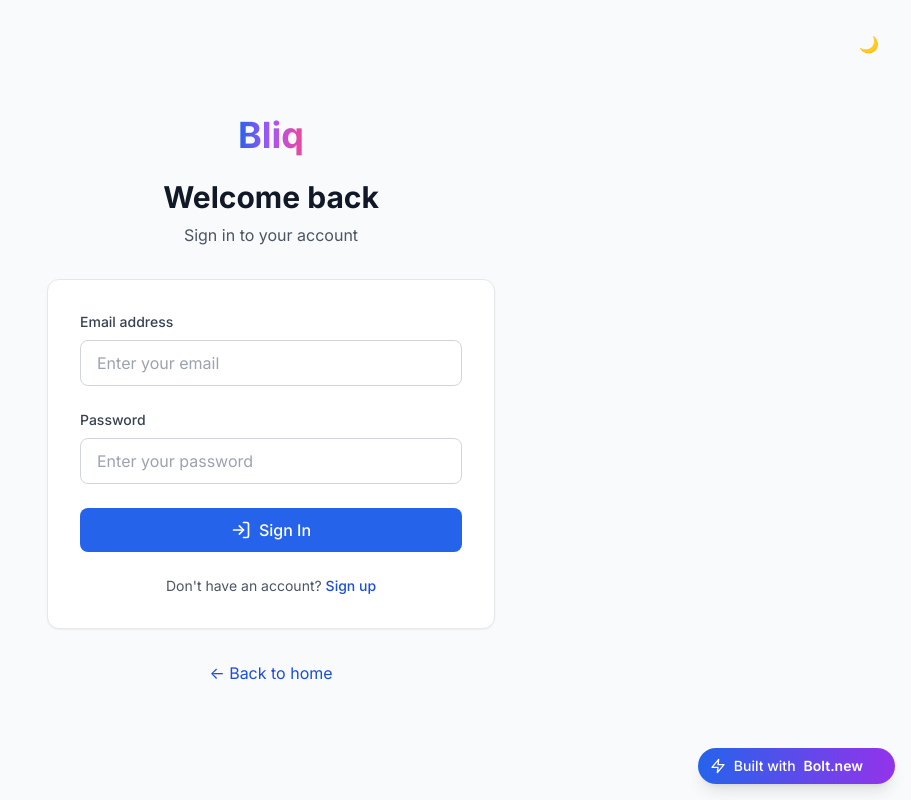
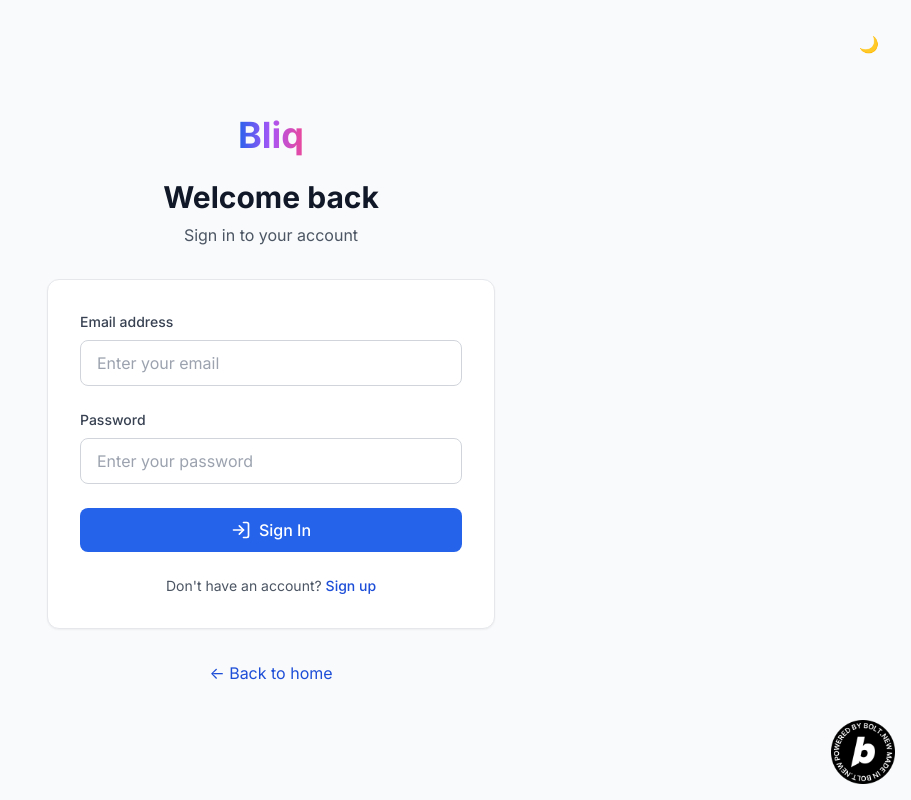
Before and after one commit to jeremiahseun/bliq, a React (Vite) app: page /login in a window 1280 px wide. Shown: the whole page, without its empty margins (369-1280 px from the left). Built offline with nearby package versions, Linux system fonts and the light colour scheme.

Commit message:
Update Bolt.new badge with provided image

```diff
--- a/src/components/BoltBadge.tsx
+++ b/src/components/BoltBadge.tsx
@@ -1,5 +1,4 @@
 import React from 'react';
-import { Zap, ExternalLink } from 'lucide-react';
 
 const BoltBadge: React.FC = () => {
   return (
@@ -8,14 +7,13 @@ const BoltBadge: React.FC = () => {
       target="_blank"
       rel="noopener noreferrer"
       className="fixed bottom-4 right-4 z-50 group"
-      aria-label="Built with Bolt.new"
+      aria-label="Powered by Bolt.new"
     >
-      <div className="flex items-center gap-2 bg-gradient-to-r from-primary-500 to-purple-600 text-white px-3 py-2 rounded-full shadow-lg hover:shadow-xl transition-all duration-300 hover:scale-105 text-sm font-medium">
-        <Zap className="w-4 h-4" />
-        <span className="hidden sm:inline">Built with</span>
-        <span className="font-semibold">Bolt.new</span>
-        <ExternalLink className="w-3 h-3 opacity-0 group-hover:opacity-100 transition-opacity duration-200" />
-      </div>
+      <img
+        src="/black_circle_360x360.png"
+        alt="Powered by Bolt.new"
+        className="w-12 h-12 sm:w-14 sm:h-14 md:w-16 md:h-16 transition-all duration-300 hover:scale-110 hover:drop-shadow-lg cursor-pointer"
+      />
     </a>
   );
 };
```
